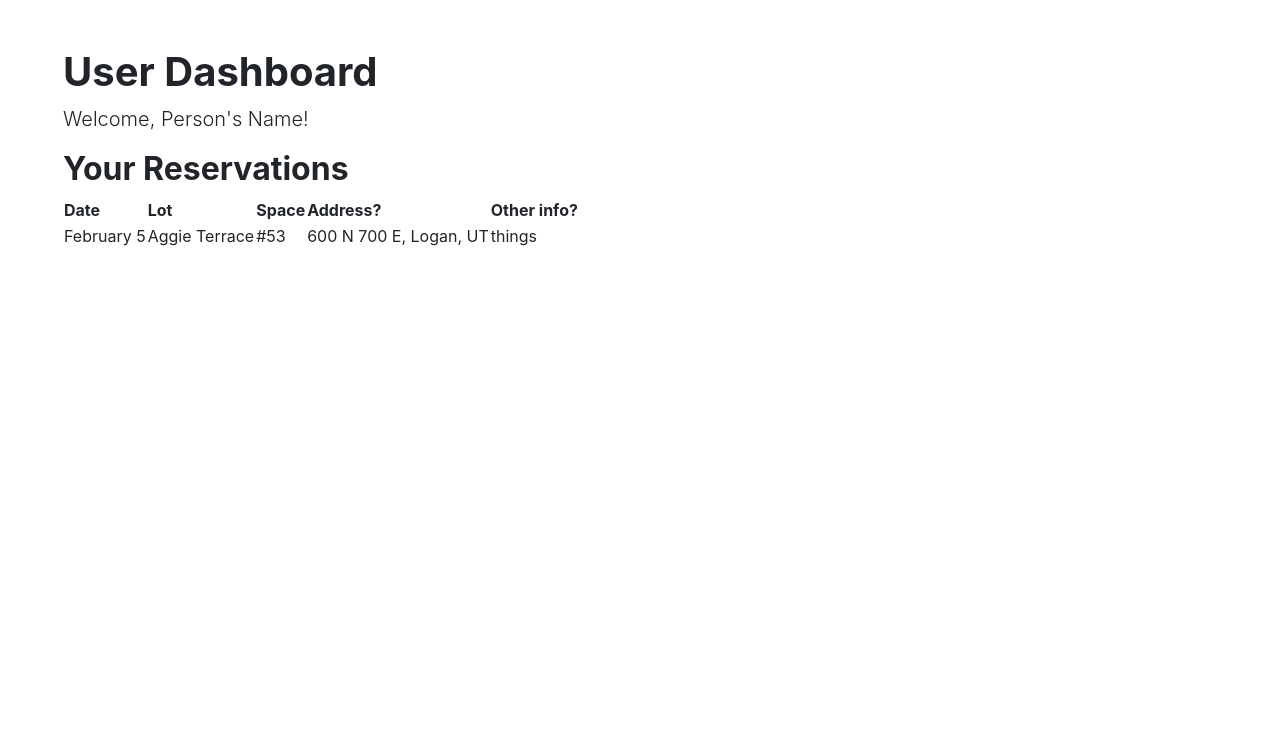
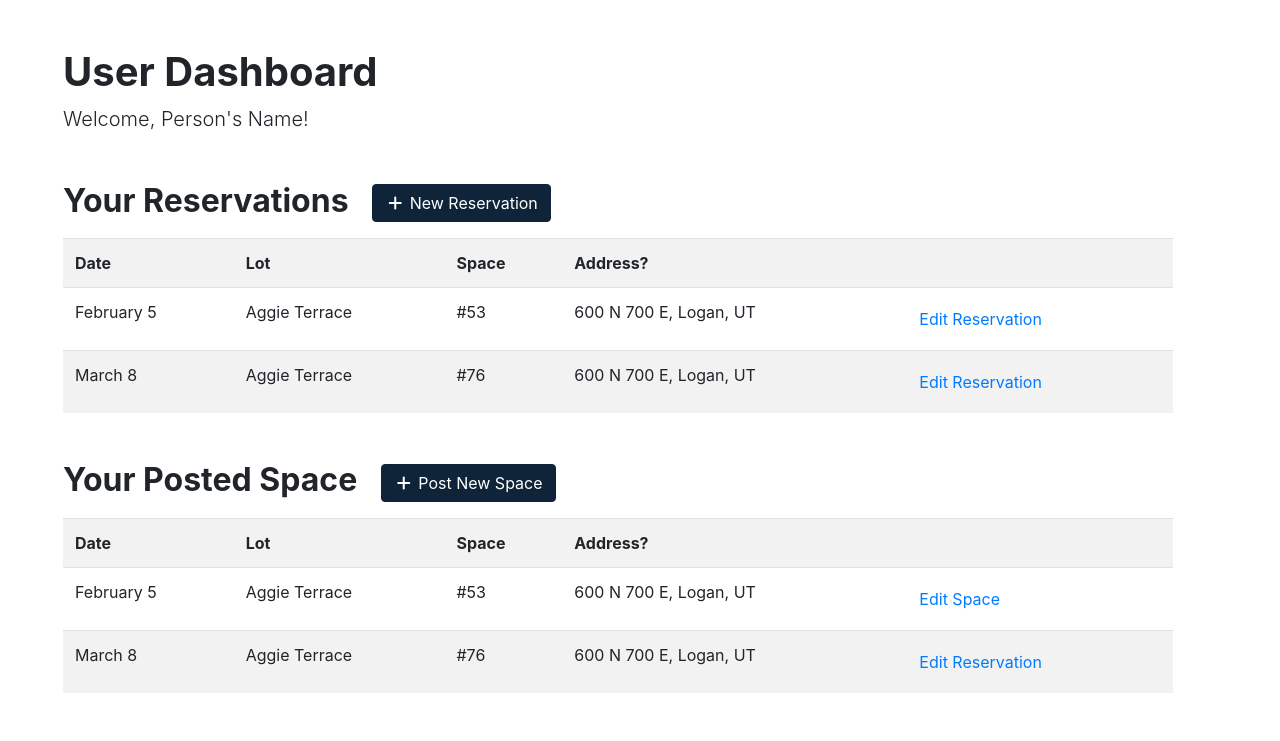
Before and after one commit to Anne-Senpai/CS-3450-Team-5, a Django app: page / in a window 1280 px wide. Shown: the part 90-831 px from the top of the page. Before the commit the page ends 336 px from the top, so only its background shows below. Run offline with Django 3.2, Linux system fonts and the light colour scheme; some libraries are stand-ins or nearby versions.

Commit message:
Added table layouts to Dashboard

```diff
--- a/src/bbpg/genie/templates/genie/index.html
+++ b/src/bbpg/genie/templates/genie/index.html
@@ -6,21 +6,56 @@
 <h1>User Dashboard</h1>
 <p class="lead">Welcome, Person's Name!</p>
 
-<h2>Your Reservations</h2>
-<table>
+<h2 class="mb-3 mt-5">Your Reservations <a href="#" class="p mx-3 btn btn-primary"><i class="fa-fw fas fa-plus"></i> New Reservation</a></h2>
+
+<table class="table table-striped">
     <tr>
         <th>Date</th>
         <th>Lot</th>
         <th>Space</th>
         <th>Address?</th>
-        <th>Other info?</th>
+		<th></th>
     </tr>
     <tr>
         <td>February 5</td>
         <td>Aggie Terrace</td>
         <td>#53</td>
         <td>600 N 700 E, Logan, UT</td>
-        <td>things</td>
+        <td><a href="#" class="btn btn-link">Edit Reservation</td>
+    </tr>
+	<tr>
+        <td>March 8</td>
+        <td>Aggie Terrace</td>
+        <td>#76</td>
+        <td>600 N 700 E, Logan, UT</td>
+        <td><a href="#" class="btn btn-link">Edit Reservation</td>
+    </tr>
+</table>
+
+
+<h2 class="mb-3 mt-5">Your Posted Space <a href="#" class="p mx-3 btn btn-primary"><i class="fa-fw fas fa-plus"></i> Post New Space</a></h2>
+
+<table class="table table-striped">
+    <tr>
+        <th>Date</th>
+        <th>Lot</th>
+        <th>Space</th>
+        <th>Address?</th>
+		<th></th>
+    </tr>
+    <tr>
+        <td>February 5</td>
+        <td>Aggie Terrace</td>
+        <td>#53</td>
+        <td>600 N 700 E, Logan, UT</td>
+        <td><a href="#" class="btn btn-link">Edit Space</td>
+    </tr>
+	<tr>
+        <td>March 8</td>
+        <td>Aggie Terrace</td>
+        <td>#76</td>
+        <td>600 N 700 E, Logan, UT</td>
+        <td><a href="#" class="btn btn-link">Edit Reservation</td>
     </tr>
 </table>
 
```
